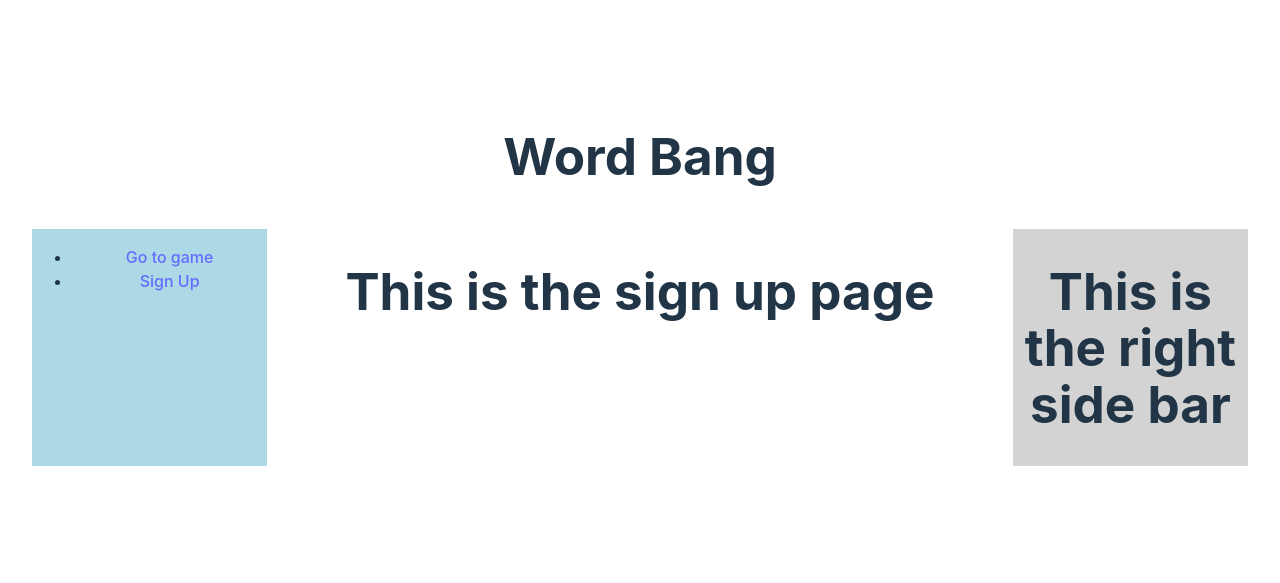
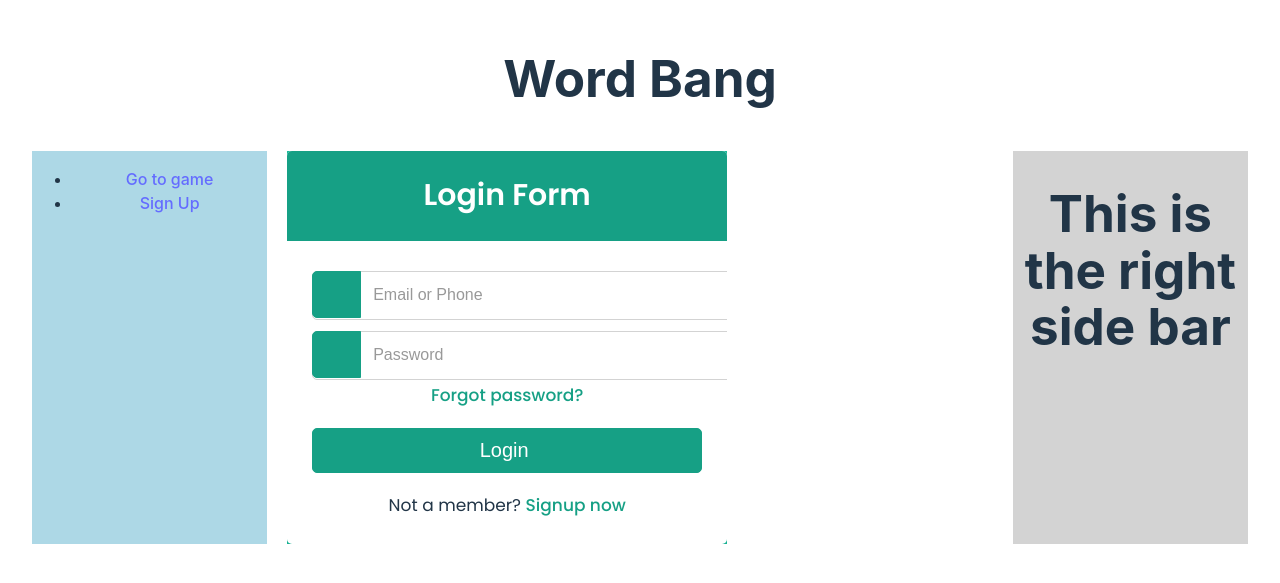
Before and after one commit to erndidi/word_game_fe, a React (Vite) app: page /signup in a window 1280 px wide. Shown: the part 115-698 px from the top of the page. Built offline with nearby package versions, Linux system fonts and the light colour scheme.

Commit message:
added sign up form html

```diff
--- a/src/auth/signup.jsx
+++ b/src/auth/signup.jsx
@@ -1,5 +1,6 @@
 import { useState, useContext } from 'react';
-
+import './signup.style.css';
+//import {createPlayer} from '../services/playersvc'
 function SignUp() {
   const [firstName, setFirstName] = useState('');
   const [lastName, setLastName] = useState('');
@@ -9,12 +10,31 @@
 
   const handleSubmit = (event) => {
     event.preventDefault();
-    createPlayer(firstName,lastName,email,password);
+
     console.log(`First Name: ${firstName}, Email: ${email}`);
   };
 
   return (
-   <div><h1>This is the sign up page</h1></div>
+    <div className="signup_container">
+    <div className="wrapper">
+      <div className="title"><span>Login Form</span></div>
+      <form action="#">
+        <div className="row">
+          <i className="fas fa-user"></i>
+          <input type="text" placeholder="Email or Phone" required/>
+        </div>
+        <div className="row">
+          <i className="fas fa-lock"></i>
+          <input type="password" placeholder="Password" required/>
+        </div>
+        <div className="pass"><a href="#">Forgot password?</a></div>
+        <div className="row button">
+          <input type="submit" value="Login"/>
+        </div>
+        <div className="signup-link">Not a member? <a href="#">Signup now</a></div>
+      </form>
+    </div>
+  </div>
   );
 }
 export default SignUp
--- /dev/null
+++ b/src/auth/signup.style.css
@@ -0,0 +1,106 @@
+@import url('https://fonts.googleapis.com/css2?family=Poppins:wght@200;300;400;500;600;700&display=swap');
+
+::selection{
+  background: rgba(26,188,156,0.3);
+}
+.signup_container{
+  max-width: 440px;
+  padding: 0 20px;
+  margin: 170px auto;
+  background: #1abc9c;
+  overflow: hidden;
+  margin: 0;
+  padding: 0;
+  box-sizing: border-box;
+  font-family: 'Poppins',sans-serif;
+}
+.wrapper{
+  width: 100%;
+  background: #fff;
+  border-radius: 5px;
+  box-shadow: 0px 4px 10px 1px rgba(0,0,0,0.1);
+}
+.wrapper .title{
+  height: 90px;
+  background: #16a085;
+  border-radius: 5px 5px 0 0;
+  color: #fff;
+  font-size: 30px;
+  font-weight: 600;
+  display: flex;
+  align-items: center;
+  justify-content: center;
+}
+.wrapper form{
+  padding: 30px 25px 25px 25px;
+}
+.wrapper form .row{
+  height: 45px;
+  margin-bottom: 15px;
+  position: relative;
+}
+.wrapper form .row input{
+  height: 100%;
+  width: 100%;
+  outline: none;
+  padding-left: 60px;
+  border-radius: 5px;
+  border: 1px solid lightgrey;
+  font-size: 16px;
+  transition: all 0.3s ease;
+}
+form .row input:focus{
+  border-color: #16a085;
+  box-shadow: inset 0px 0px 2px 2px rgba(26,188,156,0.25);
+}
+form .row input::placeholder{
+  color: #999;
+}
+.wrapper form .row i{
+  position: absolute;
+  width: 47px;
+  height: 100%;
+  color: #fff;
+  font-size: 18px;
+  background: #16a085;
+  border: 1px solid #16a085;
+  border-radius: 5px 0 0 5px;
+  display: flex;
+  align-items: center;
+  justify-content: center;
+}
+.wrapper form .pass{
+  margin: -8px 0 20px 0;
+}
+.wrapper form .pass a{
+  color: #16a085;
+  font-size: 17px;
+  text-decoration: none;
+}
+.wrapper form .pass a:hover{
+  text-decoration: underline;
+}
+.wrapper form .button input{
+  color: #fff;
+  font-size: 20px;
+  font-weight: 500;
+  padding-left: 0px;
+  background: #16a085;
+  border: 1px solid #16a085;
+  cursor: pointer;
+}
+form .button input:hover{
+  background: #12876f;
+}
+.wrapper form .signup-link{
+  text-align: center;
+  margin-top: 20px;
+  font-size: 17px;
+}
+.wrapper form .signup-link a{
+  color: #16a085;
+  text-decoration: none;
+}
+form .signup-link a:hover{
+  text-decoration: underline;
+}
```
